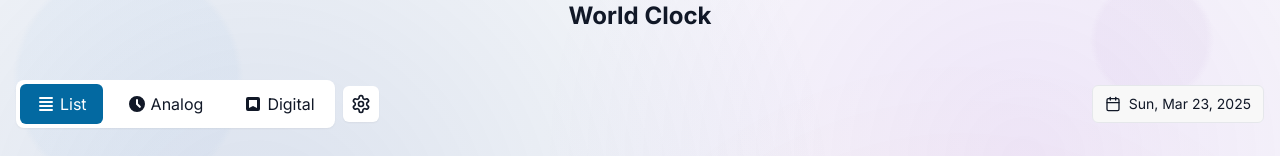
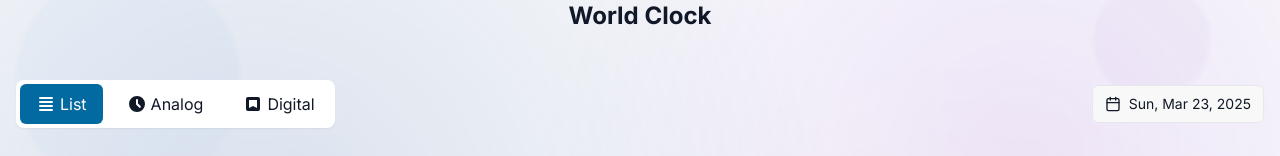
Before and after one commit to tejastechq/timezonepulse, a Next.js app: page / in a window 1280 px wide. Shown: the top 156 px of the page. Built offline with nearby package versions, Linux system fonts and the light colour scheme; no server answers.

Commit message:
refactor: remove settings button from ViewSwitcher component

```diff
--- a/components/clock/ViewSwitcher.tsx
+++ b/components/clock/ViewSwitcher.tsx
@@ -2,8 +2,6 @@
 
 import React from 'react';
 import { useView, ViewType } from '@/app/contexts/ViewContext';
-import Link from 'next/link';
-import { Settings } from 'lucide-react';
 
 /**
  * ViewSwitcher component for switching between different views
@@ -97,16 +95,6 @@ export default function ViewSwitcher() {
           </span>
         </button>
       </div>
-
-      {/* Settings button */}
-      <Link
-        href="/settings"
-        className="p-2 rounded-md bg-white dark:bg-gray-800 hover:bg-gray-100 dark:hover:bg-gray-700 shadow-sm transition-colors"
-        aria-label="Settings"
-        title="Settings"
-      >
-        <Settings size={20} />
-      </Link>
     </div>
   );
 }
```
